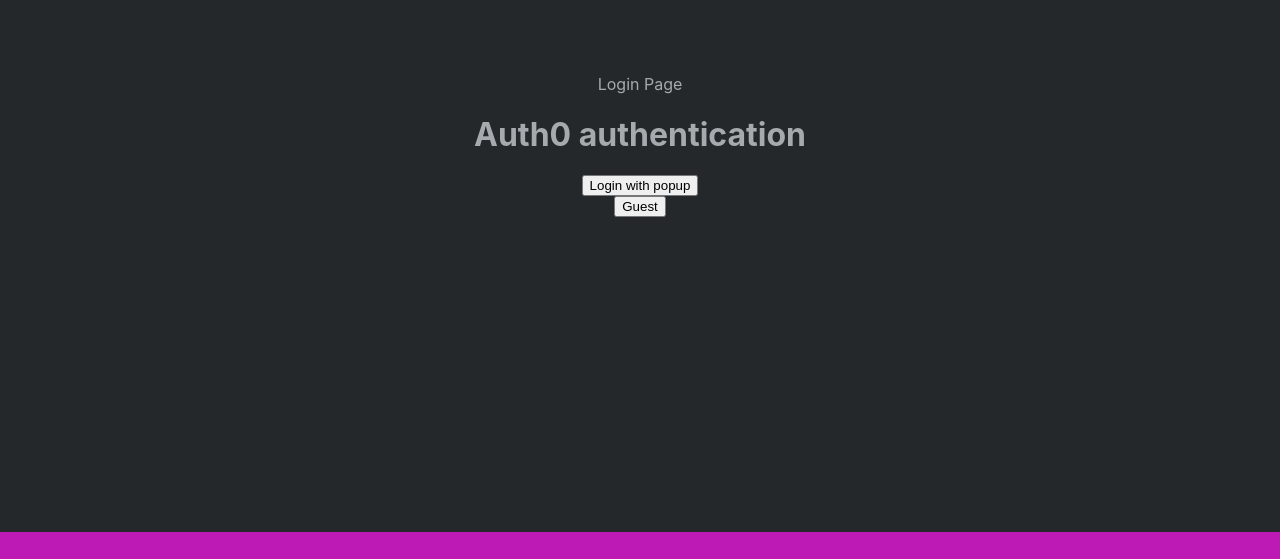
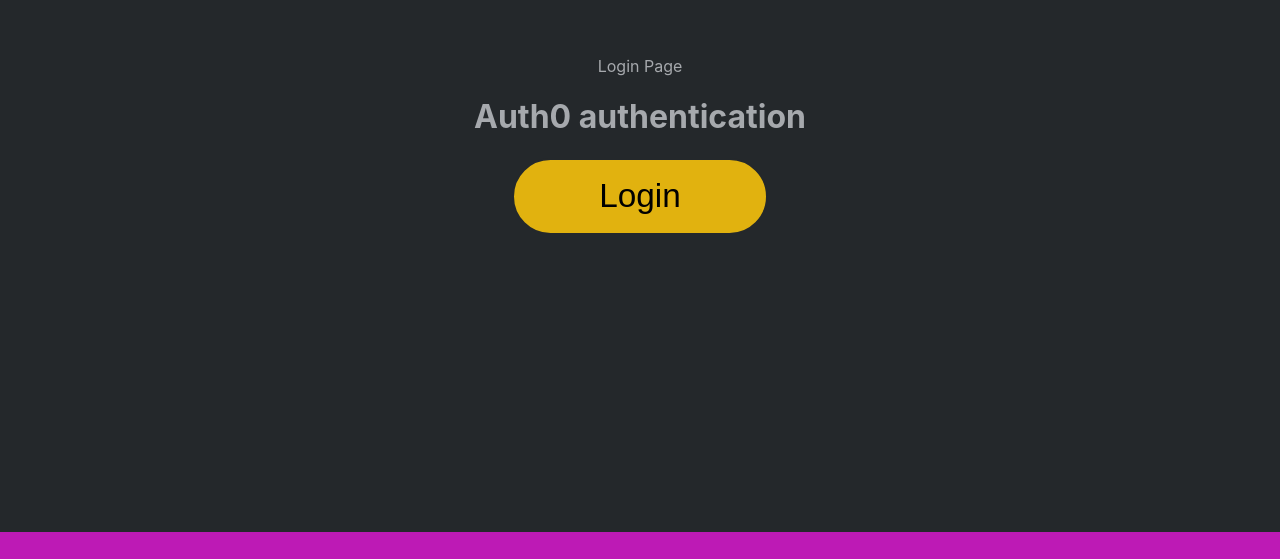
Before and after one commit to santy81855/Music_Player, a React (Create React App) app: page / in a window 1280 px wide. Shown: the part 241-800 px from the top of the page. Built offline with nearby package versions, Linux system fonts and the light colour scheme; no server answers.

Commit message:
fixed login button

```diff
--- a/src/components/Login.css
+++ b/src/components/Login.css
@@ -9,3 +9,21 @@
     justify-content: center;
     text-align: center;
 }
+
+.loginButton {
+    height: 10%;
+    width: 20%;
+    min-width: 100px;
+    min-height: 50px;
+    border-style:double;
+    border-color: var(--aud-background);
+    border-radius: 105px;
+    background-color: var(--aud-secondary);
+    color: black;
+    font-size: 25pt;
+}
+
+.loginButton:hover {
+    background-color: green;
+    color: white;
+}
--- a/src/components/Login.js
+++ b/src/components/Login.js
@@ -31,9 +31,7 @@
           Login Page
           <h1>Auth0 authentication</h1>
 
-          <button onClick={loginWithPopup}>Login with popup</button>
-
-          <button onClick={logout}>Guest</button>
+          <button className = "loginButton" onClick={loginWithPopup}>Login</button>
         </div>
       </div>
 }
```
